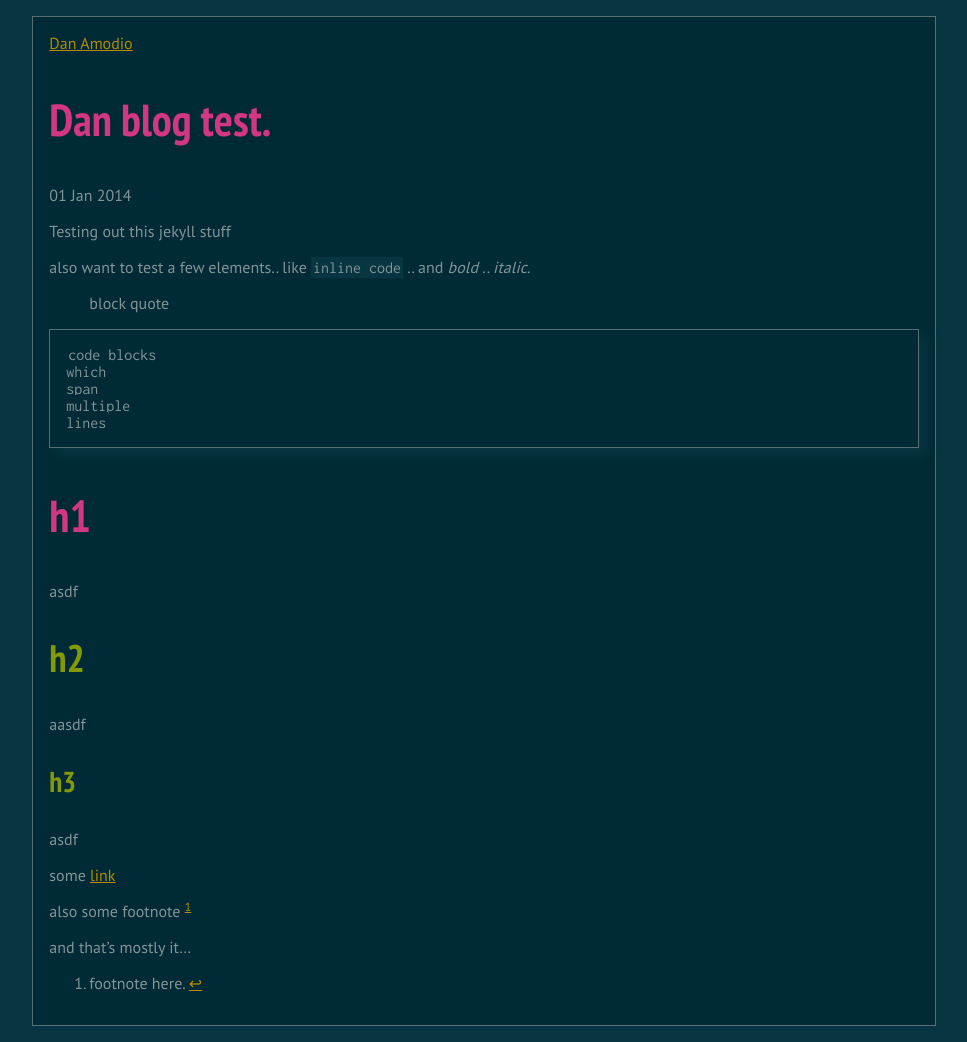
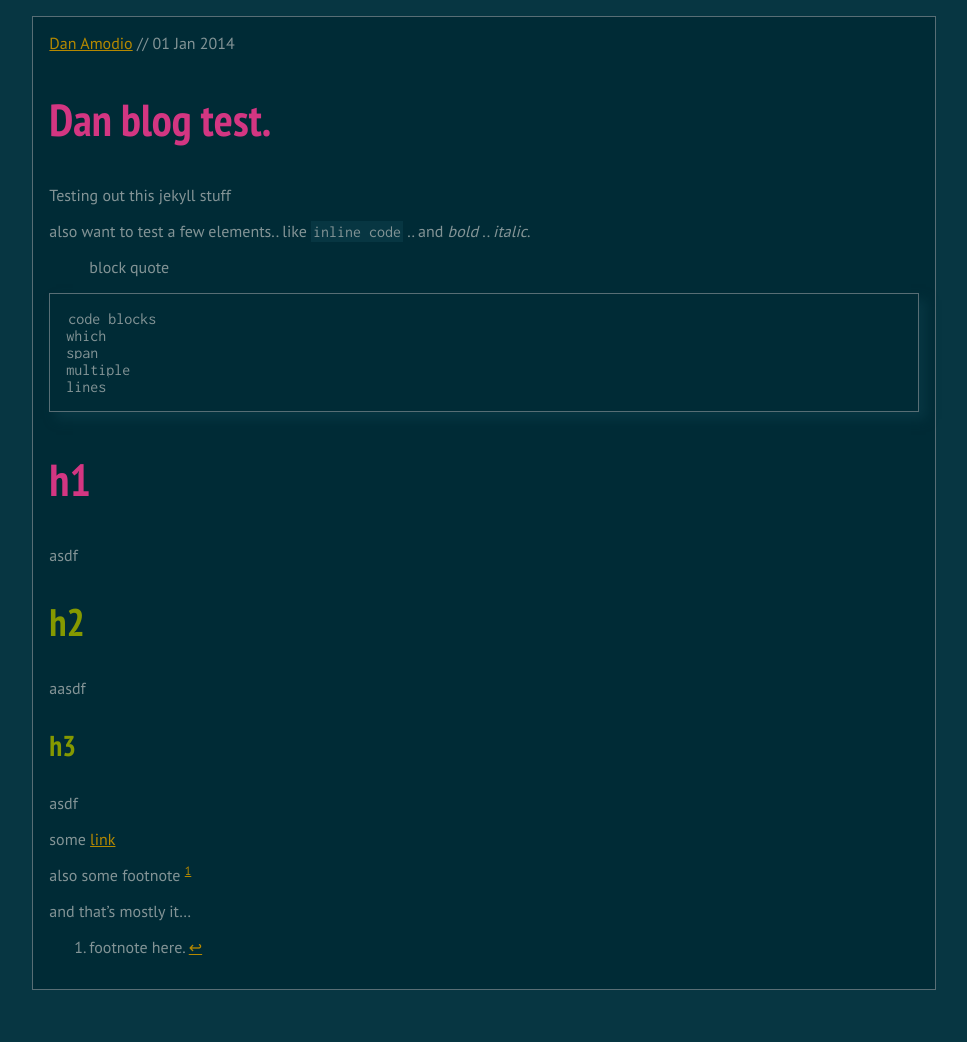
Before and after one commit to danamodio/danamodio.github.io, a Jekyll site: the page built from _posts/2014-01-01-test.md, in a window 1280 px wide. Shown: the whole page, without its empty margins (156-1123 px from the left). Built offline with Jekyll 4.4.1, drawn with Linux system fonts in a browser that asks for light colours; after the commit the page ends 1006 px from its top, so only the background shows below that; some of the changed lines change nothing that is shown.

Commit message:
changed post layout again

```diff
--- a/_layouts/post.html
+++ b/_layouts/post.html
@@ -1,10 +1,9 @@
 ---
 layout: default
 ---
-<a href="/">Dan Amodio</a>
+<a href="/">Dan Amodio</a> // <time>{{ page.date | date_to_string }}</time>
 <header>
     <h1>{{ page.title }}</h1>
-    <time>{{ page.date | date_to_string }}</time>
 </header>
 
 {{ content }}
```
